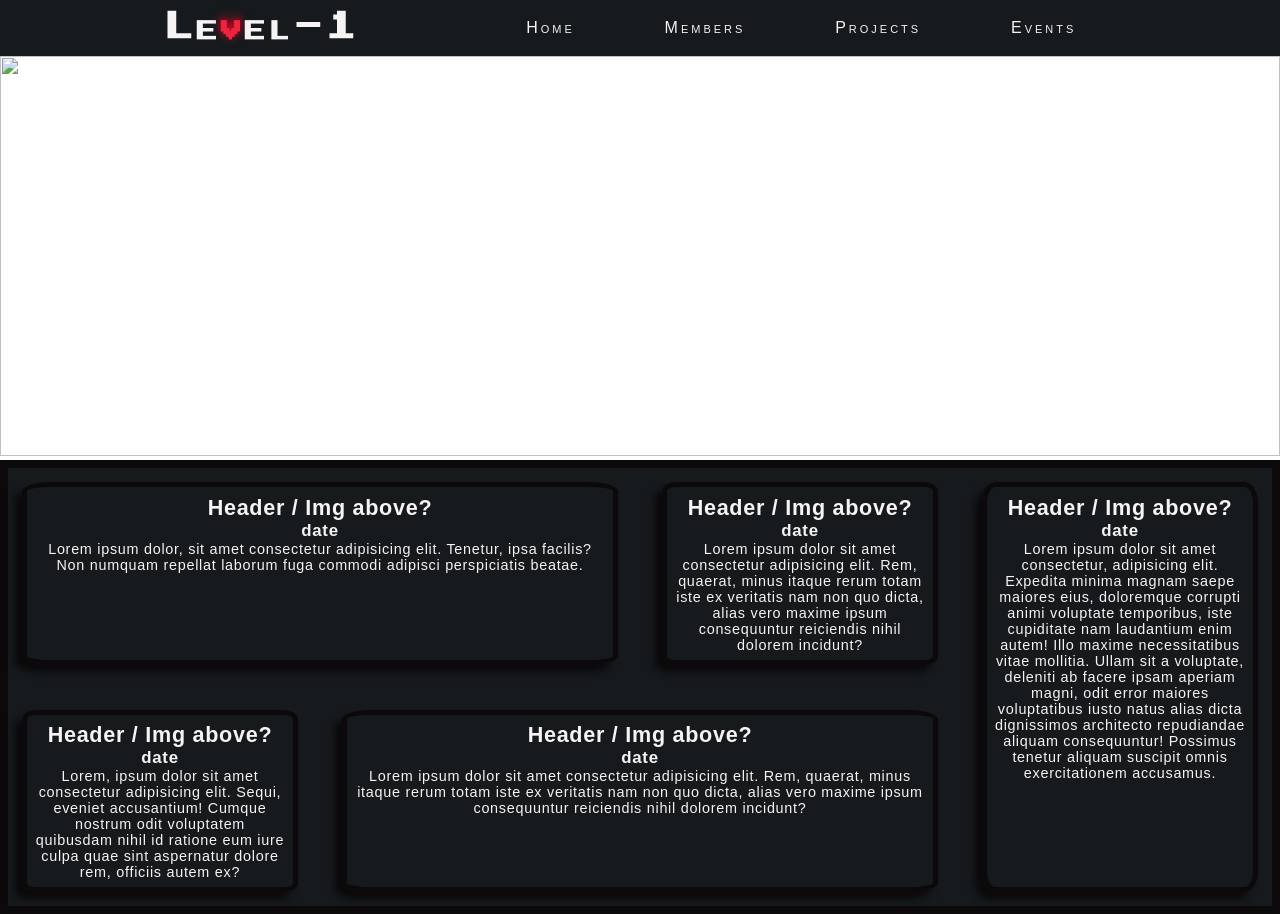
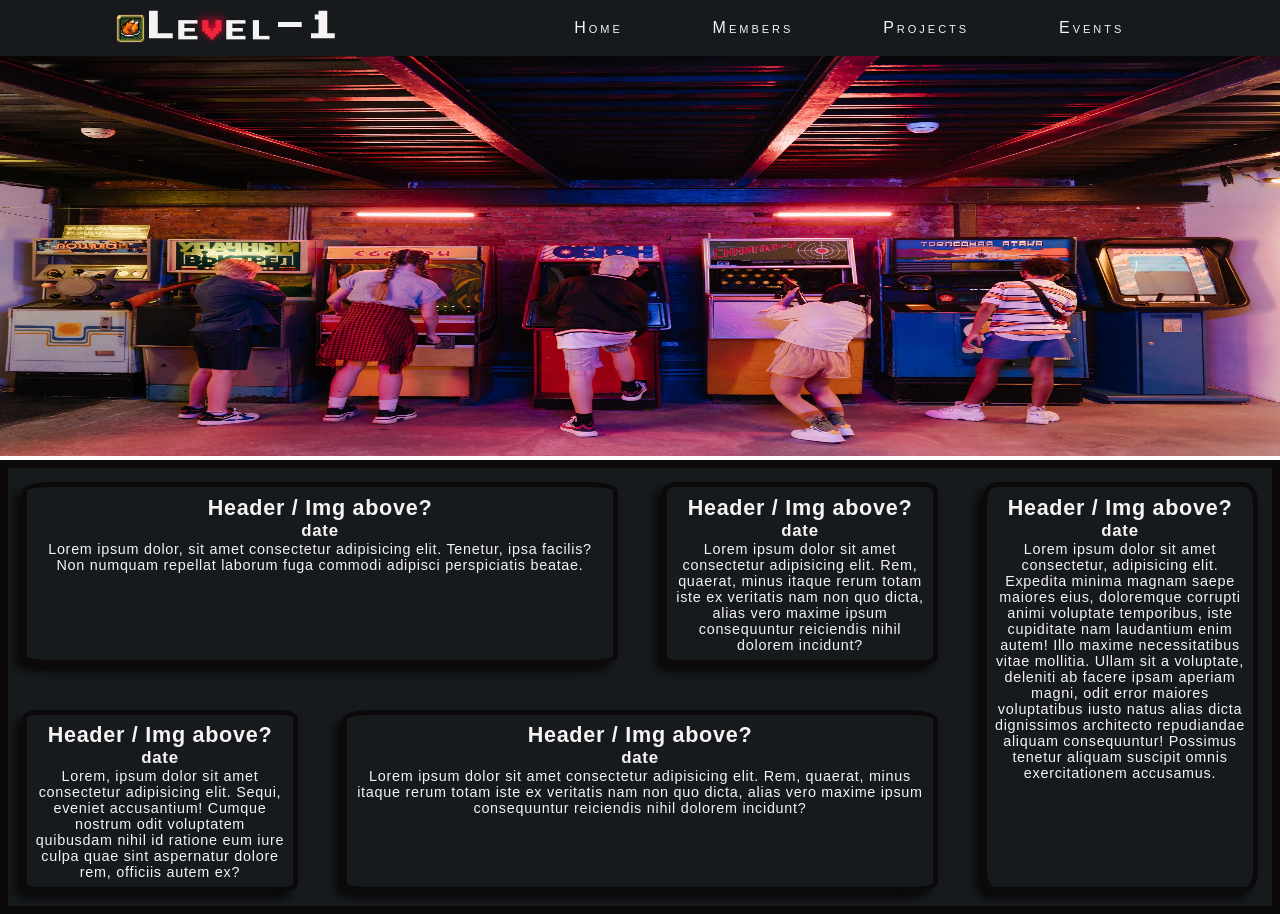
Before and after one commit to Dylanr27/Level_Negative_One_Club, a plain HTML site: page index.html in a window 1280 px wide. Drawn offline with Linux system fonts and the light colour scheme; the site is published under a folder, as on GitHub Pages, so addresses that start at the root find nothing; a web font is replaced by a local one.

Commit message:
fixed image sources

```diff
--- a/index.html
+++ b/index.html
@@ -16,7 +16,7 @@
   <body>
     <nav>
       <div class="logo">
-        <img src="/Images/Icon-Floor_Chicken.webp" alt="" />
+        <img src="Images/Icon-Floor_Chicken.webp" alt="" />
         <h1><span>Le</span><span id="heart">v</span><span>el-1</span></h1>
       </div>
       <ul class="nav-links">
@@ -31,7 +31,7 @@
         <div class="line3"></div>
       </div>
     </nav>
-    <img class="hero-image"src="/images/pexels-photo-4836371.jpeg" alt="">
+    <img class="hero-image"src="images/pexels-photo-4836371.jpeg" alt="">
     <div id="main-container">
       <article class="grid-col-span-2"><h2>Header / Img above?</h2><h3>date</h3>Lorem ipsum dolor, sit amet consectetur adipisicing elit. Tenetur, ipsa facilis? Non numquam repellat laborum fuga commodi adipisci perspiciatis beatae.</article>
       <article><h2>Header / Img above?</h2><h3>date</h3>Lorem ipsum dolor sit amet consectetur adipisicing elit. Rem, quaerat, minus itaque rerum totam iste ex veritatis nam non quo dicta, alias vero maxime ipsum consequuntur reiciendis nihil dolorem incidunt?</article>
```
